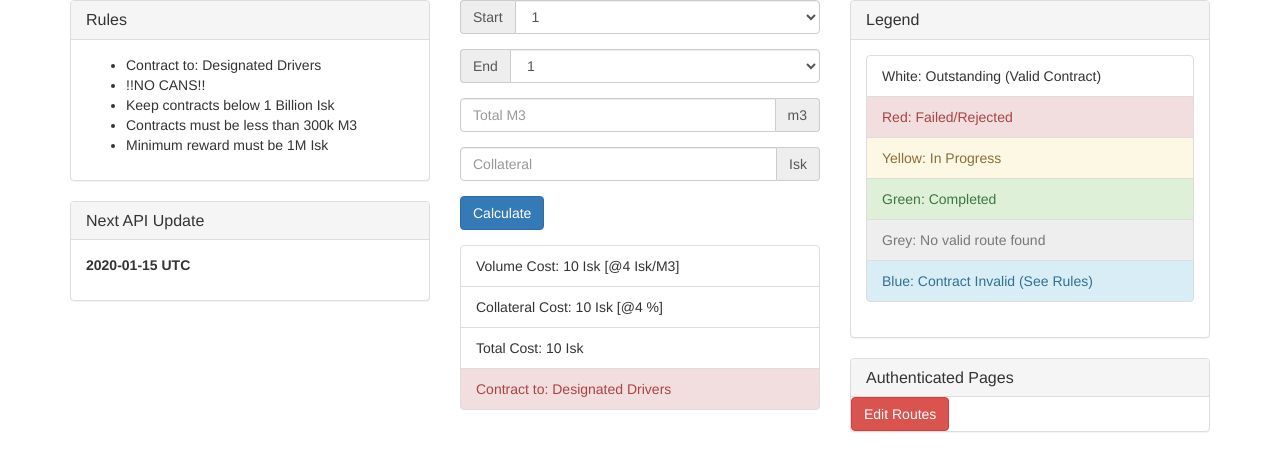
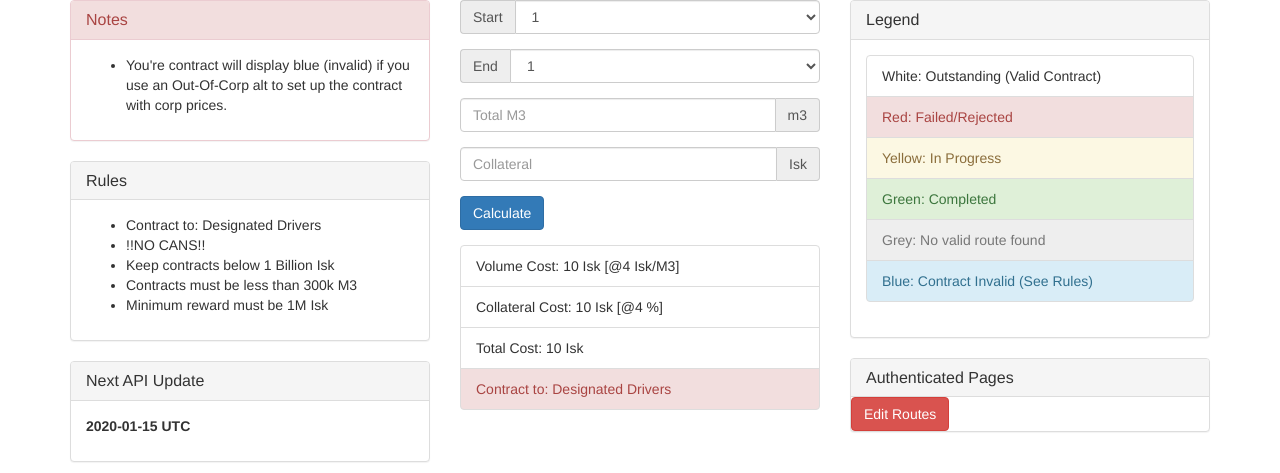
Before and after one commit to macalik/TITDev, a Flask app: template templates/jf.html in a window 1280 px wide. Shown: the top 473 px of the page. Run offline with Flask 2, Linux system fonts and the light colour scheme; the visitor is signed in with stand-in values (Sample User, id 1); the template is opened without the code that fills it: most values are stand-ins (such as "Sample title", 1, 10 or a date in 2020); parts of the project's set-up code (start-up, migrations or seed data) failed here and were passed over; some libraries are stand-ins or nearby versions.

Commit message:
Hotfix merge from kazuki to dev_main
Monkey-patch contract cache function to catch errors. Also added notes to the jf page.

```diff
--- a/templates/jf.html
+++ b/templates/jf.html
@@ -11,6 +11,21 @@
 <div class="container">
     <div class="row">
         <div class="col-md-4">
+            {% if session.UI_Corporation %}
+            <div class="panel panel-danger">
+                <div class="panel-heading">
+                    <h3 class="panel-title">Notes</h3>
+                </div>
+                <div class="panel-body">
+                    <ul>
+                        <li>
+                            You're contract will display blue (invalid)
+                            if you use an Out-Of-Corp alt to set up the contract with corp prices.
+                        </li>
+                    </ul>
+                </div>
+            </div>
+            {% endif %}
             <div class="panel panel-default">
                 <div class="panel-heading">
                     <h3 class="panel-title">Rules</h3>
@@ -116,7 +131,16 @@
         </div>
         <div class="col-md-4">
             {% if not session.UI_Alliance %}
-            <div class="alert alert-warning" role="alert">Log in as an alliance member to see all contract history.
+            <div class="panel panel-danger">
+                <div class="panel-heading">
+                    <h3 class="panel-title">Notes</h3>
+                </div>
+                <div class="panel-body">
+                    <ul>
+                        <li>Log in as an alliance member to see contract history.</li>
+                        <li>Log in as a corp member to see corp-member discounts.</li>
+                    </ul>
+                </div>
             </div>
             {% endif %}
             <div class="panel panel-default">
```
Also changed, not shown: helpers/caches.py (+8 -2 lines).
